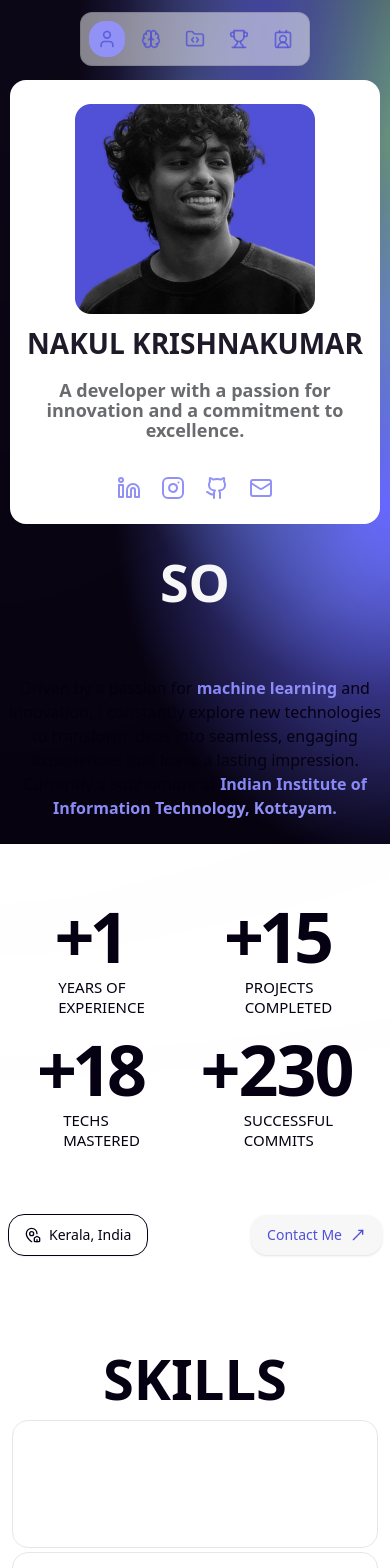
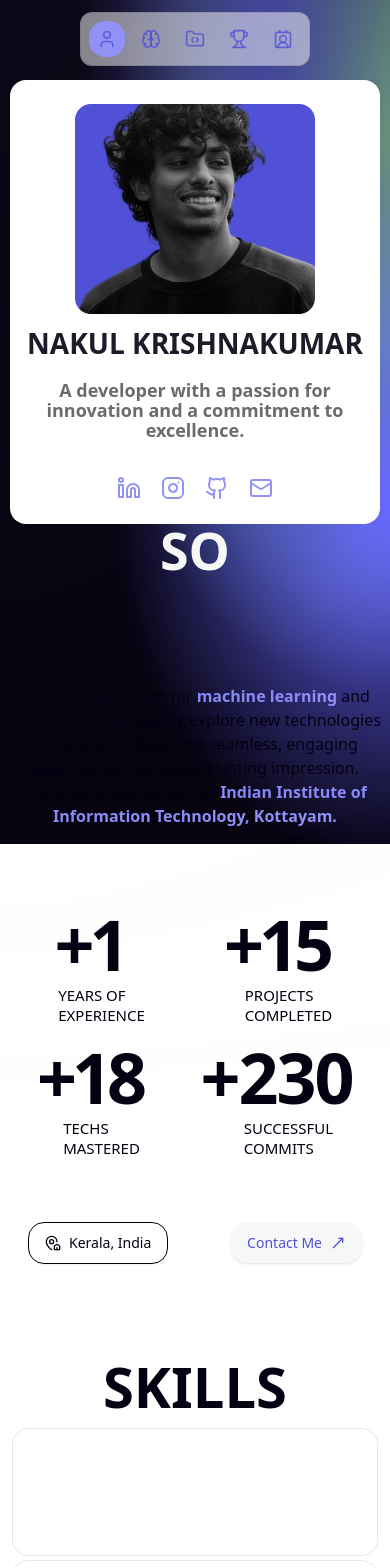
Before and after one commit to nakul-krishnakumar/portfolio, a Next.js app: page / in a window 390 px wide. Shown: the top 1568 px of the page. Built offline with nearby package versions, Linux system fonts and the light colour scheme.

Commit message:
Styling fixes

```diff
--- a/app/(root)/aboutPage.tsx
+++ b/app/(root)/aboutPage.tsx
@@ -6,7 +6,7 @@ import { MapPinHouse, MoveUpRight } from "lucide-react";
 const AboutPage = () => {
 
     return (
-        <section className="md:ml-[5rem] flex flex-col gap-16 sm:w-[90%] md:w-[80%] px-2">
+        <section className="flex flex-col gap-16 sm:w-[90%] md:w-[80%] px-2">
             <section>
                 <AnimatedText>
                     <h1 className="about-title">
@@ -19,7 +19,7 @@ const AboutPage = () => {
                     </h1>
                 </AnimatedText>
                 <div className="about-paragraph">
-                    <p className="max-w-[630px] mx-auto">
+                    <p className="max-w-[630px] mx-auto md:mx-0">
                         Driven by a passion for{" "}
                         <mark className="highlight">machine learning</mark> and
                         innovation, I constantly explore new technologies to transform
@@ -52,7 +52,7 @@ const AboutPage = () => {
                   <span className="about-numbers_details">SUCCESSFUL <br/>COMMITS</span>
                 </div>
             </section>
-            <section className="about-buttons flex flex-col gap-5 items-center xs:flex-row justify-between">
+            <section className="about-buttons">
                 <Button variant="outline" className="!w-max backdrop-blur-md rounded-2xl !py-5 hover:bg-white-100 hover:text-primary hover:border-none">
                     <MapPinHouse />
                     <span>Kerala, India</span>
--- a/app/(root)/page.tsx
+++ b/app/(root)/page.tsx
@@ -3,7 +3,7 @@ import SkillsPage from "./skillsPage";
 
 const RootPage = () => {
   return (
-    <main className="flex flex-col gap-20 sm:gap-[10rem] items-center w-full md:ml-[6rem]">
+    <main className="w-full flex flex-col gap-20 sm:gap-[10rem] items-center flex-1">
         <AboutPage />
         <SkillsPage />
     </main>
--- a/app/globals.css
+++ b/app/globals.css
@@ -40,7 +40,7 @@ body {
   }
 
   .profile-card {
-    @apply z-50 w-[95%] h-auto gap-4 sm:gap-0 sm:h-[640px] bg-white rounded-lg flex flex-col items-center justify-between text-center py-6 sm:py-8 md:w-[344px] md:fixed md:top-[18%];
+    @apply z-40 w-[95%] h-auto gap-4 sm:gap-0 sm:h-[640px] bg-white rounded-lg flex flex-col items-center justify-between text-center py-6 sm:py-8 md:w-[344px] md:fixed md:top-[18%];
   }
 
   .profile-card-skeleton {
@@ -64,7 +64,7 @@ body {
   }
 
   .about-title {
-    @apply text-white-100 text-[52px] font-bold leading-none -tracking-[1%] text-center mt-8 mb-6 h-[6rem] sm:text-[84px] sm:mt-[10rem] sm:mb-[5rem] md:mt-0 md:mb-[8rem] md:text-[104px] sm:leading-[72px] md:leading-[96px] md:text-left;
+    @apply text-white-100 text-[52px] sm:text-[84px] md:text-[104px] font-bold leading-none -tracking-[1%] text-center h-[10rem] sm:mt-[10rem] sm:mb-[5rem] md:mb-[8rem] xl:mb-[5rem] md:mt-0 sm:leading-[72px] md:leading-[96px] md:text-left;
   }
 
   .about-paragraph {
@@ -80,11 +80,15 @@ body {
   }
 
   .about-numbers_num {
-    @apply font-bold text-[70px] -tracking-[5px] -ml-6;
+    @apply font-bold text-[70px] md:text-[60px] xl:text-[70px] -tracking-[5px] -ml-6;
   }
 
   .about-numbers_details {
     @apply -mt-3 leading-5 text-[15px];
+  }
+
+  .about-buttons {
+    @apply flex flex-col gap-5 items-center xs:flex-row justify-between px-5 sm:px-12 md:px-0;
   }
 
   .skills-grid-item {
--- a/components/ui/spotlight.tsx
+++ b/components/ui/spotlight.tsx
@@ -17,13 +17,9 @@ export function Spotlight({
 }: SpotlightProps) {
     const containerRef = useRef<HTMLDivElement>(null);
     const [isHovered, setIsHovered] = useState(false);
-    const [parentElement, setParentElement] = useState<HTMLElement | null>(
-        null
-    );
-
+    const [parentElement, setParentElement] = useState<HTMLElement | null>(null);
     const mouseX = useSpring(0, springOptions);
     const mouseY = useSpring(0, springOptions);
-
     const spotlightLeft = useTransform(mouseX, (x) => `${x - size / 2}px`);
     const spotlightTop = useTransform(mouseY, (y) => `${y - size / 2}px`);
 
@@ -47,21 +43,38 @@ export function Spotlight({
         [mouseX, mouseY, parentElement]
     );
 
+    // Check if cursor is already in the viewport on mount
     useEffect(() => {
         if (!parentElement) return;
 
+        const checkInitialCursorPosition = (event: MouseEvent) => {
+            const { clientX, clientY } = event;
+            const { left, top, right, bottom } = parentElement.getBoundingClientRect();
+
+            if (
+                clientX >= left &&
+                clientX <= right &&
+                clientY >= top &&
+                clientY <= bottom
+            ) {
+                setIsHovered(true);
+                handleMouseMove(event);
+            }
+        };
+
+        // Check once on mount
+        document.addEventListener("mousemove", checkInitialCursorPosition, { once: true });
+
+        // Regular event listeners
         parentElement.addEventListener("mousemove", handleMouseMove);
         parentElement.addEventListener("mouseenter", () => setIsHovered(true));
         parentElement.addEventListener("mouseleave", () => setIsHovered(false));
 
         return () => {
+            document.removeEventListener("mousemove", checkInitialCursorPosition);
             parentElement.removeEventListener("mousemove", handleMouseMove);
-            parentElement.removeEventListener("mouseenter", () =>
-                setIsHovered(true)
-            );
-            parentElement.removeEventListener("mouseleave", () =>
-                setIsHovered(false)
-            );
+            parentElement.removeEventListener("mouseenter", () => setIsHovered(true));
+            parentElement.removeEventListener("mouseleave", () => setIsHovered(false));
         };
     }, [parentElement, handleMouseMove]);
 
```
